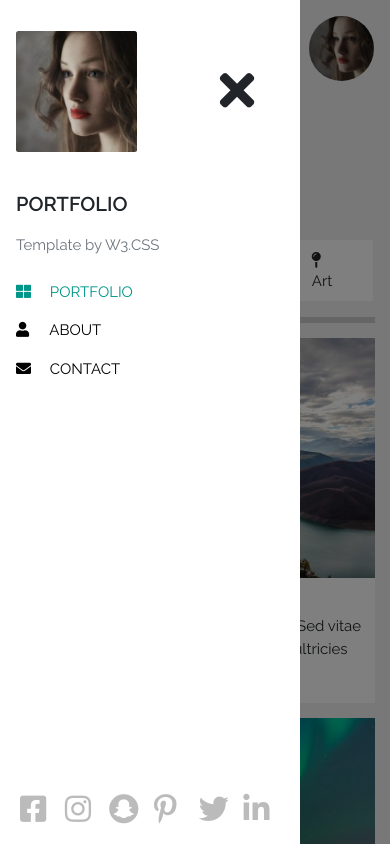
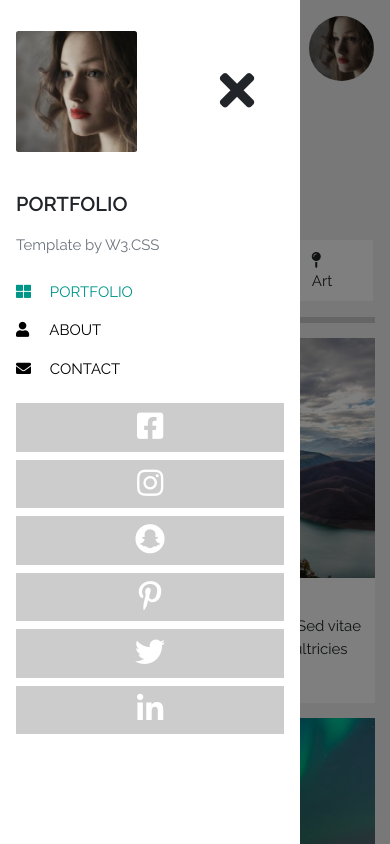
Before and after one commit to phungvu2012/Redo-my-portfolio-w3, a plain HTML site: page index.html in a window 390 px wide. Both pictures are taken after a click on the element 30 px from the left and 36 px from the top of the page. Shown: the top 844 px of the page. Drawn offline with nearby package versions, Linux system fonts and the light colour scheme.

Commit message:
fix link page

```diff
--- a/assets/css/style.css
+++ b/assets/css/style.css
@@ -122,19 +122,22 @@ h1 {
     right: 16px;
 
     display: flex;
+}
 
+.social__item {
+    flex: 1;
+    text-align: center;
 }
 
 .social__icon {
-    flex: 1;
     padding: 0 4px;
 
     color: #bbb;
     font-size: 3rem;
 }
 
-.social__icon:hover {
-    cursor: pointer;
+.social__item:hover {
+    /* cursor: pointer; */
     opacity: 0.6;
 }
 
@@ -149,6 +152,23 @@ h1 {
 }
 
 @media (max-width: 62em) {
+
+    .social {
+        position: static;
+        flex-direction: column;
+    }
+
+    .social__item {
+        flex: 1;
+        padding: 8px 5px;
+        margin-bottom: 8px;
+        background-color: #ccc;
+    }
+
+    .social__icon {
+        color: #fff;
+    }
+
 
     .hide-sidebar {
         opacity: 0;
--- a/index.html
+++ b/index.html
@@ -62,12 +62,24 @@
                     </ul>
                 </nav>
                 <div class="social mt-4">
+                    <a href="#" class="social__item">
                         <i class="social__icon fab fa-facebook-square"></i>
+                    </a>
+                    <a href="#" class="social__item">
                         <i class="social__icon fab fa-instagram"></i>
+                    </a>
+                    <a href="#" class="social__item">
                         <i class="social__icon fab fa-snapchat"></i>
+                    </a>
+                    <a href="#" class="social__item">
                         <i class="social__icon fab fa-pinterest-p"></i>
+                    </a>
+                    <a href="#" class="social__item">
                         <i class="social__icon fab fa-twitter"></i>
+                    </a>
+                    <a href="#" class="social__item">
                         <i class="social__icon fab fa-linkedin-in"></i>
+                    </a>
                 </div>
             </div>
         </aside>
@@ -244,7 +256,7 @@
 
                     <section id="contact" class="contact container-fluid bg-gray">
                         <h2 class="font-weight-bold mb-5">Contact Me</h2>
-                        <div class="row no-gutters contact__info">
+                        <address class="row no-gutters contact__info">
                             <div class="col-sm">
                                 <p class="contact__info-content"><i class="contact__info-icon fas fa-envelope"></i>email@email.com</p>
                             </div>
@@ -254,7 +266,7 @@
                             <div class="col-sm">
                                 <p class="contact__info-content"><i class="contact__info-icon fas fa-map-marker-alt"></i>512312311</p>
                             </div>
-                        </div>
+                        </address>
                         <form active="#" class="contact__form container-fluid border-top pt-5">
                             <div class="row  mb-3">
                                 <div class="col-12">
```
Lines whose indentation alone changed are shown as unchanged.
